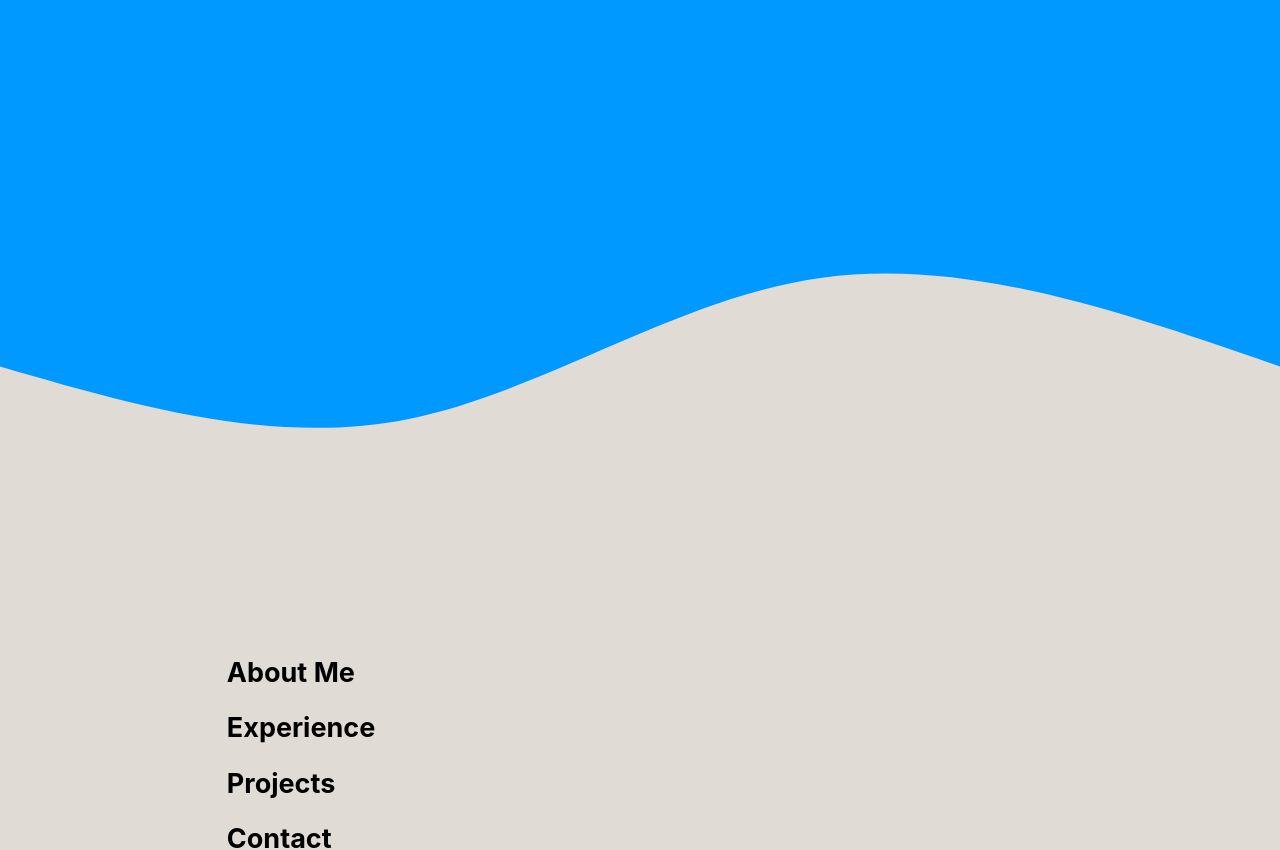
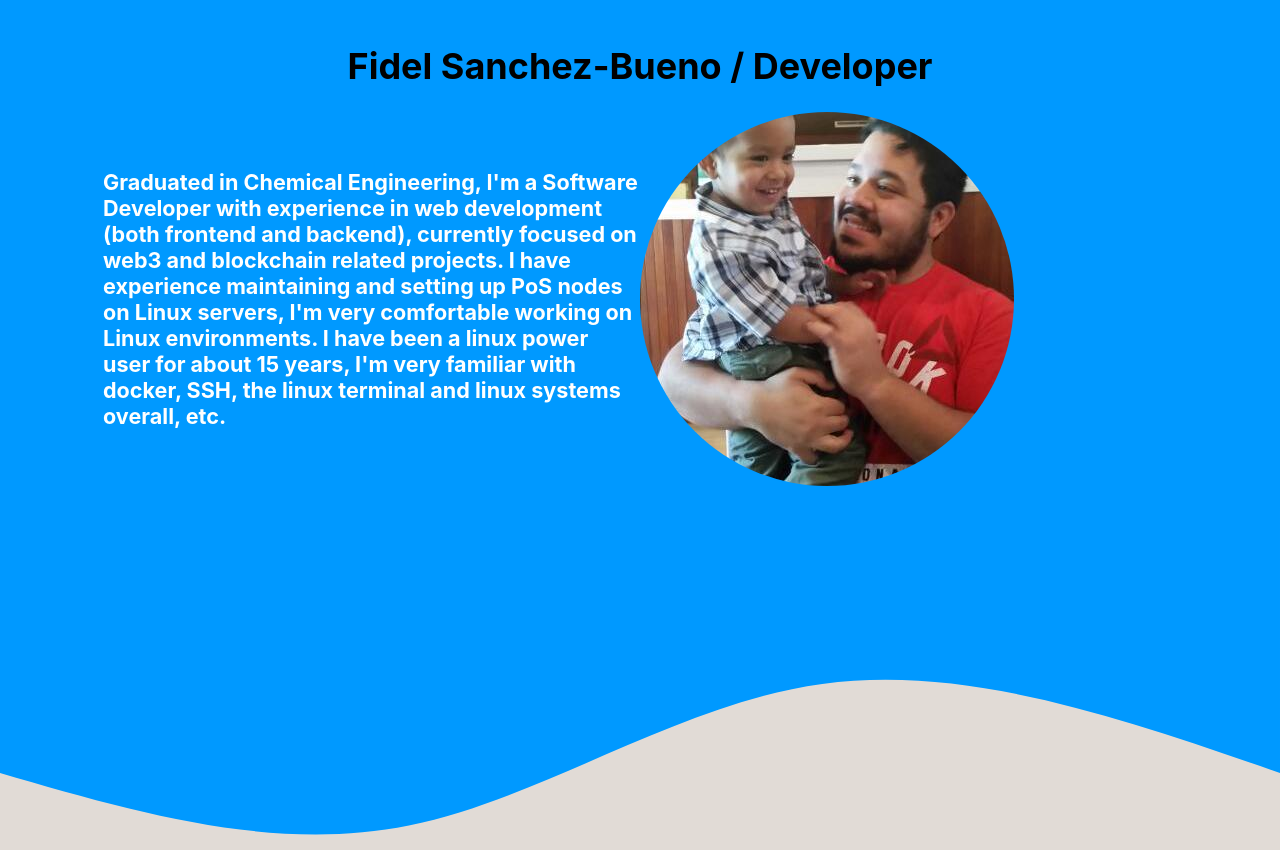
Before and after one commit to FidelVe/fidel.engineer, a Next.js app: page / in a window 1280 px wide. Shown: the top 850 px of the page. Built offline with nearby package versions, Linux system fonts and the light colour scheme.

Commit message:
refactoring

```diff
--- a/components/layout.js
+++ b/components/layout.js
@@ -18,7 +18,33 @@ export default function Layout({ children, home }) {
         <meta name="description" content={siteDescription} />
         <meta name="og:title" content={siteTitle} />
       </Head>
-      <header className={styles.header}></header>
+      <header className={styles.header}>
+        <h1>Fidel Sanchez-Bueno / Developer</h1>
+        <div className={styles.headerContainer}>
+          <div className={styles.headerInfoCointainer}>
+            <p>
+              Graduated in Chemical Engineering, I&apos;m a Software Developer
+              with experience in web development (both frontend and backend),
+              currently focused on web3 and blockchain related projects. I have
+              experience maintaining and setting up PoS nodes on Linux servers,
+              I&apos;m very comfortable working on Linux environments. I have
+              been a linux power user for about 15 years, I&apos;m very familiar
+              with docker, SSH, the linux terminal and linux systems overall,
+              etc.
+            </p>
+          </div>
+          <div className={styles.profilePicContainer}>
+            <Image
+              priority
+              src="/images/profile-pic.jpeg"
+              className={utilStyles.borderCircle}
+              height={374}
+              width={374}
+              alt={name}
+            />
+          </div>
+        </div>
+      </header>
       <main className={styles.main}>
         <div className={styles.mainTop}>
           <img className={styles.waveTop} src={waveImg} alt="wave background" />
--- a/styles/layout.module.css
+++ b/styles/layout.module.css
@@ -6,17 +6,30 @@
 }
 
 .header {
-  /* min-width: 500px; */
-  /* position: fixed; */
-  /* top: 0; */
-  /* z-index: 998; */
   display: flex;
-  flex-flow: column;
-  /* margin-bottom: 20px; */
-  /* font-size: clamp(0.5rem, 1.5vw, 1rem); */
-  font-size: clamp(0.6rem, 2vw, 2.8rem);
+  flex-flow: column nowrap;
   font-weight: bold;
   background-color: #0099ff;
+  padding: 20px;
+  align-items: center;
+  justify-content: center;
+}
+.headerContainer {
+  display: flex;
+  flex-flow: row wrap;
+  font-size: clamp(0.6rem, 2vw, 1.2rem);
+  font-weight: bold;
+  align-items: center;
+  justify-content: center;
+}
+.headerContainer > * {
+  flex: 1;
+  color: #fff;
+  min-width: 300px;
+  max-width: 700px;
+  max-height: 500px;
+}
+.profilePicContainer {
 }
 
 .header,
```
